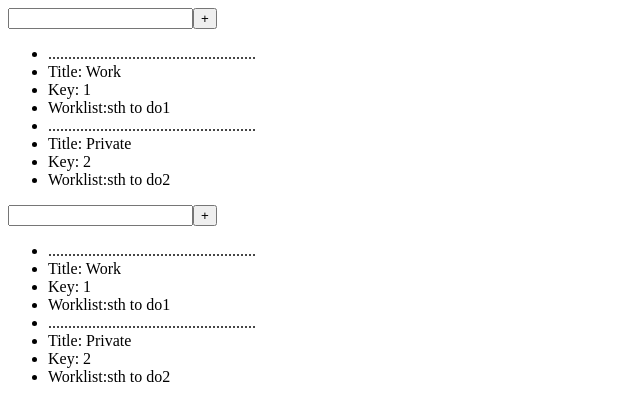
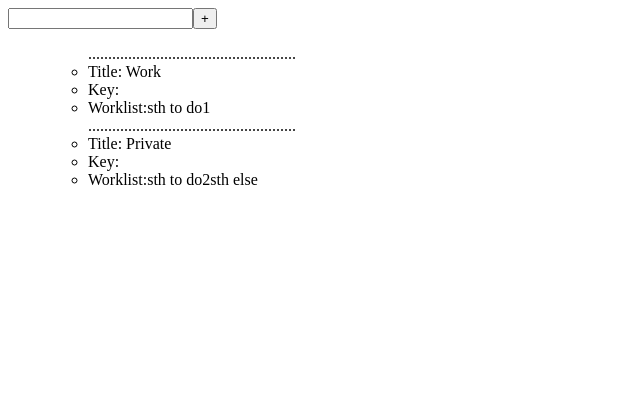
Before and after one commit to Isla5/IdeaGenerator, a React (Create React App) app: page / in a window 1280 px wide. Shown: the top 420 px of the page, without its empty margins (0-640 px from the left). Built offline with nearby package versions, Linux system fonts and the light colour scheme; the HTML template or start-up script is replaced by a standard one.

Commit message:
small changes

```diff
--- a/src/components/Main.jsx
+++ b/src/components/Main.jsx
@@ -1,32 +1,28 @@
 import React, {Component} from 'react';
-import Todo from './ToDo.jsx';
+//import Todo from './ToDo.jsx';
 import WorkList from './WorkList.jsx';
 
 export default class Main extends Component {
-    onItemClick(item) {
-
-    }
     constructor() {
         super();
         this.state = {
             line: [
                 {
                     name: 'Work',
-                    work: ['sth to do1'],
-                    key: [1]
+                    work: ['sth to do1']
                 }, {
                     name: 'Private',
-                    work: ['sth to do2'],
-                    key: [2]
+                    work: ['sth to do2', 'sth else']
                 }
             ],
             active: false
         };
     }
+    onItemClick(item) {}
     render() {
         return (
             <div >
-                <Todo line={this.state.line}/>
+                {/* <Todo line={this.state.line}/> */}
                 <WorkList line={this.state.line}/>
             </div>
         );
--- a/src/components/ToDo.jsx
+++ b/src/components/ToDo.jsx
@@ -1,13 +1,6 @@
 import React, {Component} from 'react';
 
 export default class Todo extends Component {
-    addItem = (e) => {
-        var ArrayofLines = this.props.line;
-        ArrayofLines.push({name: this.todoInpText.value});
-        this.setState({line: ArrayofLines});
-        this.todoInpText.value = "";
-        e.preventDefault();
-    }
     render() {
         return (
             <div>
@@ -26,17 +19,19 @@ export default class Todo extends Component {
 };
 
 class Todoline extends Component {
+    onItemClick = (item) => {
+        alert('df')
+    }
     render() {
         var todoEntries = this.props.entries;
         return (
             <ul className="theList">
                 {todoEntries.map((item, i) => {
-                  return <li key={i}>
+                    return <ul key={i}>
                         ....................................................
-                      <li>Title: {item.name}</li>
-                      <li>Key: {item.key}</li>
+                        <li onClick={this.props.onItemClick}>Title: {item.name}</li>
                         <li>Worklist:{item.work}</li>
-                  </li>
+                    </ul>
                 })}
             </ul>
         )
--- a/src/components/WorkList.jsx
+++ b/src/components/WorkList.jsx
@@ -2,7 +2,7 @@ import React, {Component} from 'react';
 
 export default class WorkList extends Component {
     addWork = (e) => {
-        var ArrayofLines = this.props.line;
+        var ArrayofLines = this.state.line;
         ArrayofLines.push({work: this.inputRef.value});
         this.setState({line: ArrayofLines});
         this.inputRef.value = "";
@@ -30,12 +30,12 @@ class Todoline2 extends Component {
         return (
             <ul className="theList">
                 {todoEntries.map((item, i) => {
-                    return <li key={i}>
+                    return <ul key={i}>
                         ....................................................
                         <li>Title:  {item.name}</li>
                         <li>Key: {item.key}</li>
                         <li>Worklist:{item.work}</li>
-                    </li>
+                    </ul>
                 })}
             </ul>
         )
```
Lines whose indentation alone changed are shown as unchanged.
